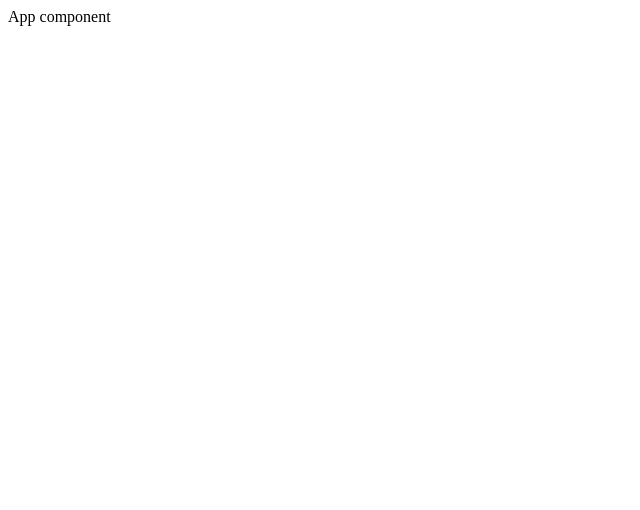
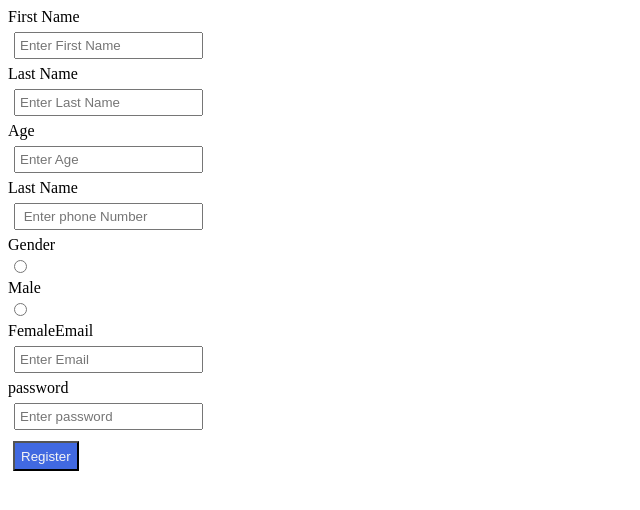
Before and after one commit to NightHawks-Organization/MERAKI_Academy_Project_4, a React (Create React App) app in the folder frontend/: page / in a window 1280 px wide. Shown: the top 510 px of the page, without its empty margins (0-640 px from the left). Built offline with nearby package versions, Linux system fonts and the light colour scheme.

Commit message:
register front end

```diff
--- a/frontend/src/App.js
+++ b/frontend/src/App.js
@@ -1,8 +1,12 @@
 import React from 'react';
 import { Route } from 'react-router-dom';
+import auth from './components/auth/signUp'
 
 const App = () => {
-	return <div className="App">App component</div>;
+	return <div className="App">
+      <Route exact  path="/" component={auth} />
+
+	</div>;
 };
 
 export default App;
--- a/frontend/src/components/auth/signUp/index.js
+++ b/frontend/src/components/auth/signUp/index.js
@@ -1,5 +1,7 @@
-import React,{useState} from "react";
+import React, { useState } from "react";
 import axios from "axios";
+import signUp from './signUp.css';
+
 
 export default function Register() {
   const [message, setMessage] = useState("");
@@ -32,14 +34,17 @@ export default function Register() {
       })
       .catch((error) => {});
   };
-  return <form className='register'>
-<input
+  return (
+    <form className="register">
+      <label>First Name</label>
+      <input
         type="text"
         placeholder="Enter First Name  "
         onChange={(e) => {
           setFirstName(e.target.value);
         }}
       />
+      <label>Last Name</label>
       <input
         type="text"
         placeholder="Enter Last Name "
@@ -47,6 +52,7 @@ export default function Register() {
           setLastName(e.target.value);
         }}
       />
+      <label>Age</label>
       <input
         type="number"
         placeholder="Enter Age "
@@ -54,20 +60,22 @@ export default function Register() {
           setAge(e.target.value);
         }}
       />
+      <label>Last Name</label>
       <input
         type="text"
         placeholder=" Enter phone Number "
         onChange={(e) => {
-            setPhonNumber(e.target.value);
+          setPhonNumber(e.target.value);
         }}
       />
-       <input
-        type="text"
-        placeholder="Enter Gender "
-        onChange={(e) => {
-            setGender(e.target.value);
-        }}
-      />
+
+<label>Gender</label>
+      <input type="radio" id="male" name="gender" value="male" />
+      <label for="male">Male</label>
+      <input type="radio" id="female" name="gender" value="female" />
+      <label for="female">Female</label>
+
+      <label>Email</label>
       <input
         type="text"
         placeholder="Enter Email "
@@ -75,6 +83,7 @@ export default function Register() {
           setEmail(e.target.value);
         }}
       />
+<label>password</label>
       <input
         type="password"
         placeholder="Enter password  "
@@ -82,7 +91,8 @@ export default function Register() {
           setPassword(e.target.value);
         }}
       />
-    <button onClick={postUser}>Register </button>
-
-  </form>;
+      <button onClick={postUser}>Register </button>
+      <div className="message">{message}</div>
+    </form>
+  );
 }
--- a/frontend/src/components/auth/signUp/signUp.css
+++ b/frontend/src/components/auth/signUp/signUp.css
@@ -0,0 +1,17 @@
+ #register{
+  margin: 8px;
+  border: 3px solid rgb(54, 23, 194);
+}
+
+button {
+  background-color: royalblue;
+  color: whitesmoke;
+  height: 30px;
+  margin: 5px;
+}
+
+input {
+  display: flex;
+  padding: 4px;
+  margin: 6px;
+}
```
